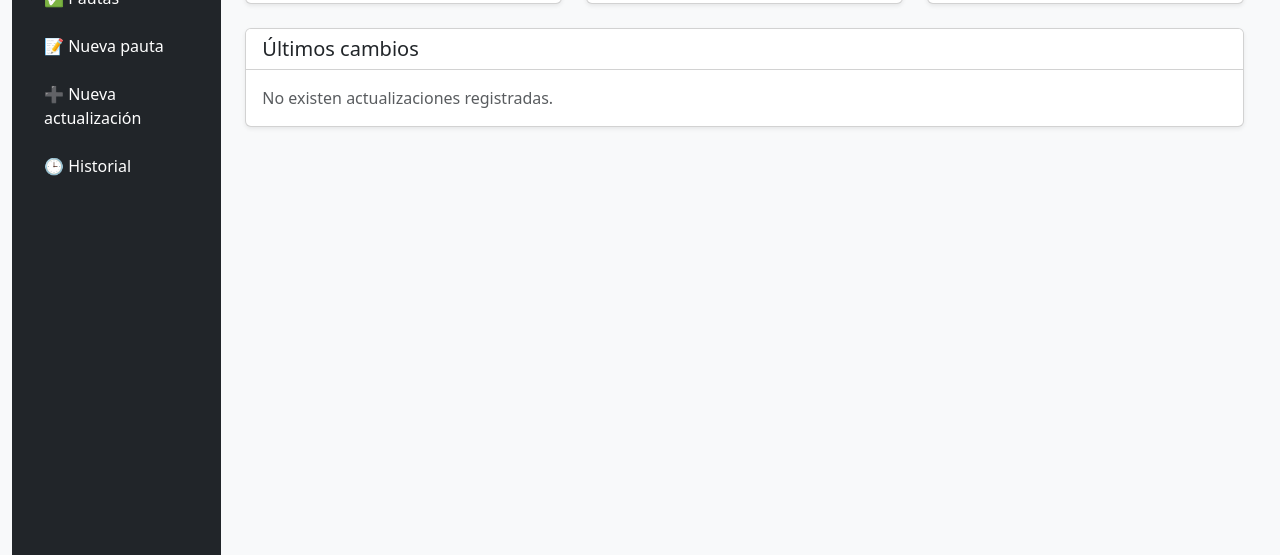
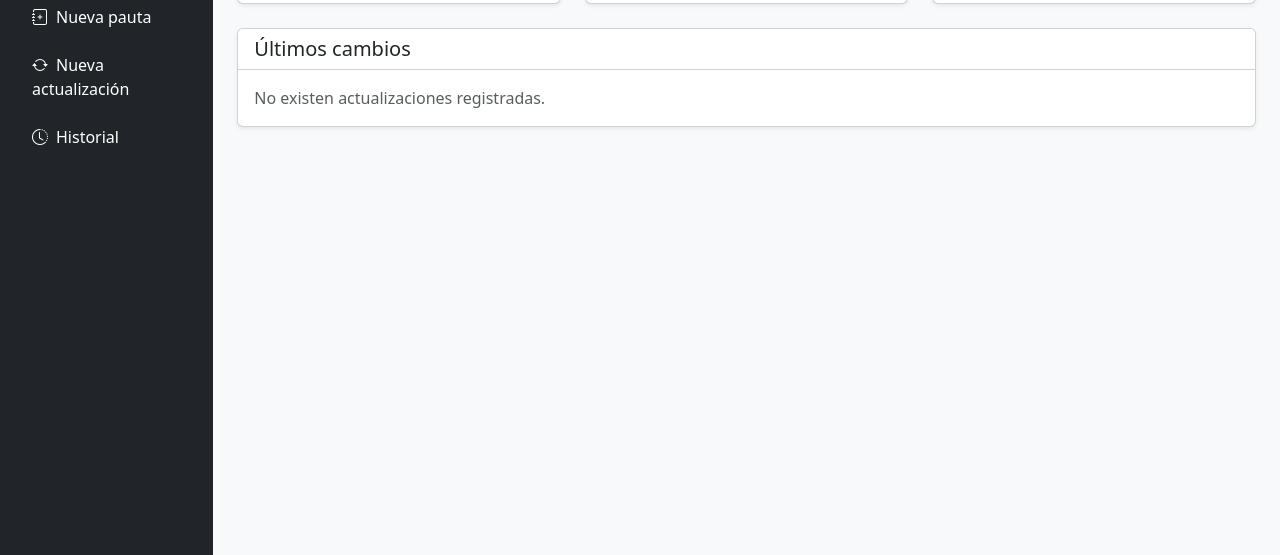
Before and after one commit to SoloDeveloperAlpha/Reg_Categ_Updates, a website: page frontend/index.html in a window 1280 px wide. Shown: the part 245-800 px from the top of the page. Drawn offline with nearby package versions, Linux system fonts and the light colour scheme; no server answers.

Commit message:
Se agregaron cambios

```diff
--- a/frontend/index.html
+++ b/frontend/index.html
@@ -5,85 +5,30 @@
     <meta name="viewport" content="width=device-width, initial-scale=1.0">
     <title>Gestor de Políticas y Pautas</title>
     <link href="https://cdn.jsdelivr.net/npm/bootstrap@5.3.8/dist/css/bootstrap.min.css" rel="stylesheet">
-    <style>
-        html, body {
-            height: 100%;
-            margin: 0;
-            overflow: hidden;
-        }
-
-        .app-shell {
-            height: 100vh;
-            overflow: hidden;
-        }
-
-        .app-shell > .row {
-            height: 100%;
-            margin: 0;
-        }
-
-        .sidebar-panel {
-            height: 100%;
-            min-height: 0;
-            overflow: hidden;
-        }
-
-        .sidebar-panel .d-flex.flex-column.h-100 {
-            height: 100%;
-            min-height: 0;
-        }
-
-        .sidebar-panel .nav {
-            flex: 1 1 auto;
-            overflow-y: auto;
-            overflow-x: hidden;
-            scrollbar-width: thin;
-            scrollbar-color: rgba(255, 255, 255, 0.25) transparent;
-        }
-
-        .sidebar-panel .nav::-webkit-scrollbar {
-            width: 8px;
-        }
-
-        .sidebar-panel .nav::-webkit-scrollbar-thumb {
-            background: rgba(255, 255, 255, 0.25);
-            border-radius: 999px;
-        }
-
-        .main-panel {
-            height: 100vh;
-            overflow: hidden;
-        }
-
-        .content-scroll {
-            height: calc(100vh - 92px);
-            overflow-y: auto;
-            overflow-x: hidden;
-        }
-    </style>
+    <link href="https://cdn.jsdelivr.net/npm/bootstrap-icons@1.13.1/font/bootstrap-icons.min.css" rel="stylesheet">
 </head>
-<body class="bg-light">
-    <div class="container-fluid app-shell">
-        <div class="row">
-            <aside class="col-md-3 col-lg-2 bg-dark text-white p-0 sidebar-panel">
+<body class="bg-light vh-100 overflow-hidden">
+    <div class="container-fluid h-100 px-0">
+        <div class="row h-100 g-0 flex-nowrap">
+            <aside class="col-md-3 col-lg-2 bg-dark text-white p-0 h-100 overflow-hidden">
                 <div class="d-flex flex-column h-100">
                     <div class="p-4 border-bottom border-secondary">
-                        <h2 class="h4 mb-1">Gestor de Politicas</h2>
+                        <h2 class="h4 mb-1">Bitácora</h2>
                         <span class="text-secondary">Control de actualizaciones</span>
                     </div>
 
-                    <nav class="nav nav-pills flex-column p-3 gap-2">
-                        <button class="menu-item nav-link active text-start text-white" data-section="dashboard">📊 Dashboard</button>
-                        <button class="menu-item nav-link text-start text-white" data-section="pautas">✅ Pautas</button>
-                        <button class="menu-item nav-link text-start text-white" data-section="nueva-pauta">📝 Nueva pauta</button>
-                        <button class="menu-item nav-link text-start text-white" data-section="actualizacion">➕ Nueva actualización</button>
-                        <button class="menu-item nav-link text-start text-white" data-section="historial">🕒 Historial</button>
+                    <nav class="nav nav-pills flex-column p-3 gap-2 flex-grow-1 overflow-auto">
+                        <button class="menu-item nav-link active text-start text-white" data-section="dashboard"><i class="bi bi-speedometer2 me-2" aria-hidden="true"></i>Dashboard</button>
+                        <button class="menu-item nav-link text-start text-white" data-section="pautas"><i class="bi bi-card-checklist me-2" aria-hidden="true"></i>Pautas</button>
+                        <button class="menu-item nav-link text-start text-white" data-section="nueva-pauta"><i class="bi bi-journal-plus me-2" aria-hidden="true"></i>Nueva pauta</button>
+                        <button class="menu-item nav-link text-start text-white" data-section="actualizacion"><i class="bi bi-arrow-repeat me-2" aria-hidden="true"></i>Nueva actualización</button>
+                        <button class="menu-item nav-link text-start text-white" data-section="historial"><i class="bi bi-clock-history me-2" aria-hidden="true"></i>Historial</button>
                     </nav>
                 </div>
             </aside>
 
-            <main class="col-md-9 col-lg-10 p-0 main-panel">
-                <header class="bg-white border-bottom p-4 d-flex justify-content-between align-items-start gap-3">
+            <main class="col-md-9 col-lg-10 p-0 h-100 d-flex flex-column overflow-hidden">
+                <header class="bg-white border-bottom p-4 d-flex justify-content-between align-items-start gap-3 flex-shrink-0">
                     <div>
                         <h1 id="page-title" class="h3 mb-1">Dashboard</h1>
                         <p class="text-muted mb-0">Centro de control de políticas y pautas</p>
@@ -92,7 +37,7 @@
                     <button id="cerrar-sesion" type="button" class="btn btn-outline-danger">Cerrar sesión</button>
                 </header>
 
-                <div class="container-fluid p-4 content-scroll">
+                <div class="container-fluid p-4 flex-grow-1 overflow-auto">
                     <section id="dashboard" class="section active">
                         <div class="row g-4 mb-4">
                             <div class="col-md-4">
```
Also changed, not shown: frontend/login.html (+43 -22 lines), frontend/register.html (+1 -1 lines), frontend/css/styles.css (deleted), frontend/images/fondo_login.jpg (added).
